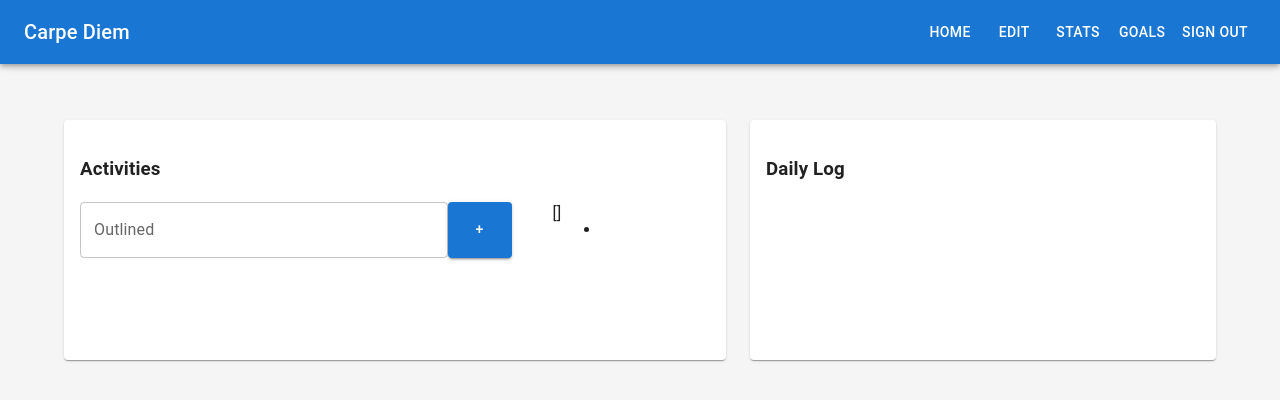
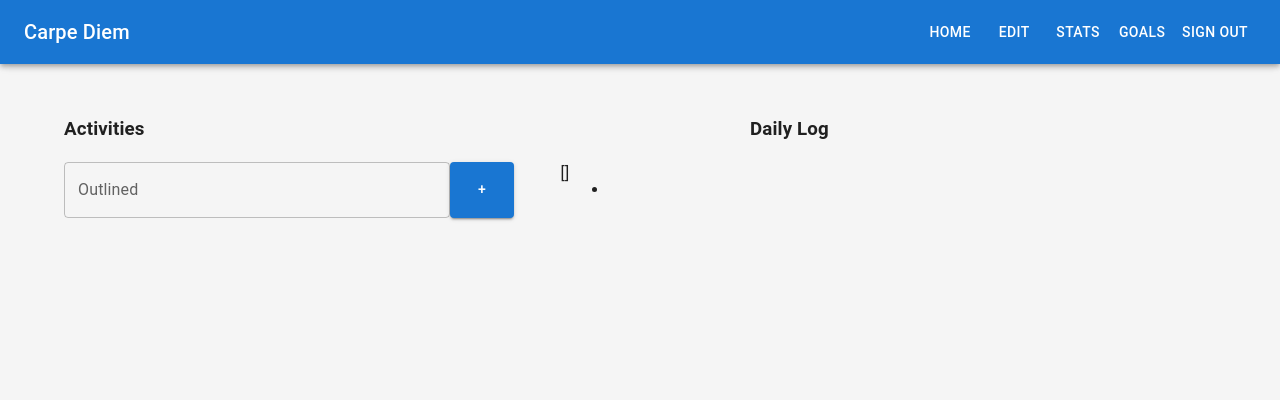
Before and after one commit to BroccolliRevolution/carpe-diem, a Next.js app: page / in a window 1280 px wide. Shown: the top 400 px of the page. Built offline with nearby package versions, Linux system fonts and the light colour scheme.

Commit message:
git ignore files
w

w

```diff
--- a/src/components/layout.tsx
+++ b/src/components/layout.tsx
@@ -2,13 +2,11 @@ import MuiAppBar, { AppBarProps as MuiAppBarProps } from "@mui/material/AppBar"
 import Box from "@mui/material/Box"
 import Container from "@mui/material/Container"
 import CssBaseline from "@mui/material/CssBaseline"
-import Grid from "@mui/material/Grid"
 import { createTheme, styled, ThemeProvider } from "@mui/material/styles"
 import Toolbar from "@mui/material/Toolbar"
 import * as React from "react"
 
 import Header from "./header"
-import Navbar from "./navbar"
 
 const drawerWidth: number = 240
 
@@ -39,7 +37,6 @@ const mdTheme = createTheme()
 export default function Layout({ children }: { children: React.ReactNode }) {
   return (
     <>
-      <Navbar />
       <ThemeProvider theme={mdTheme}>
         <Box sx={{ display: "flex" }}>
           <CssBaseline />
--- a/src/components/navbar.tsx
+++ /dev/null
@@ -1,3 +0,0 @@
-export default function Navbar() {
-  return <>HEADER HERE</>
-}
--- a/src/pages/index.tsx
+++ b/src/pages/index.tsx
@@ -19,14 +19,6 @@ function Home() {
   return (
     <Grid container spacing={3} height={"100%"}>
       <Grid item xs={12} md={7} lg={7}>
-        <Paper
-          sx={{
-            p: 2,
-            display: "flex",
-            flexDirection: "column",
-            height: 240,
-          }}
-        >
         <h3>Activities</h3>
         <Grid container>
           <Grid item xs={7}>
@@ -63,19 +55,9 @@ function Home() {
             <li></li>
           </ul>
         </Grid>
-        </Paper>
       </Grid>
       <Grid item xs={12} md={5} lg={5}>
-        <Paper
-          sx={{
-            p: 2,
-            display: "flex",
-            flexDirection: "column",
-            height: 240,
-          }}
-        >
         <h3>Daily Log</h3>
-        </Paper>
       </Grid>
     </Grid>
   )
```
Also changed, not shown: 2 other files (tests, documents, lock files or other folders). Lines whose indentation alone changed are shown as unchanged.
